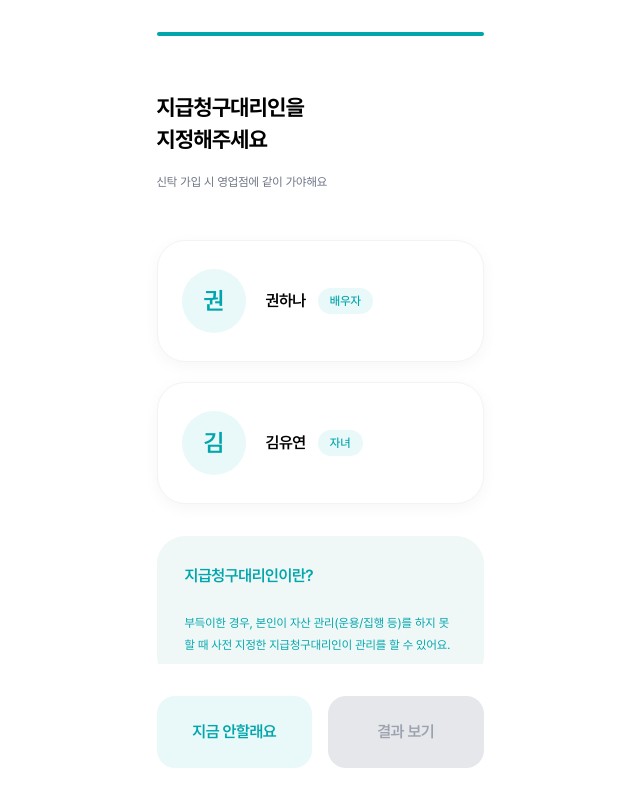
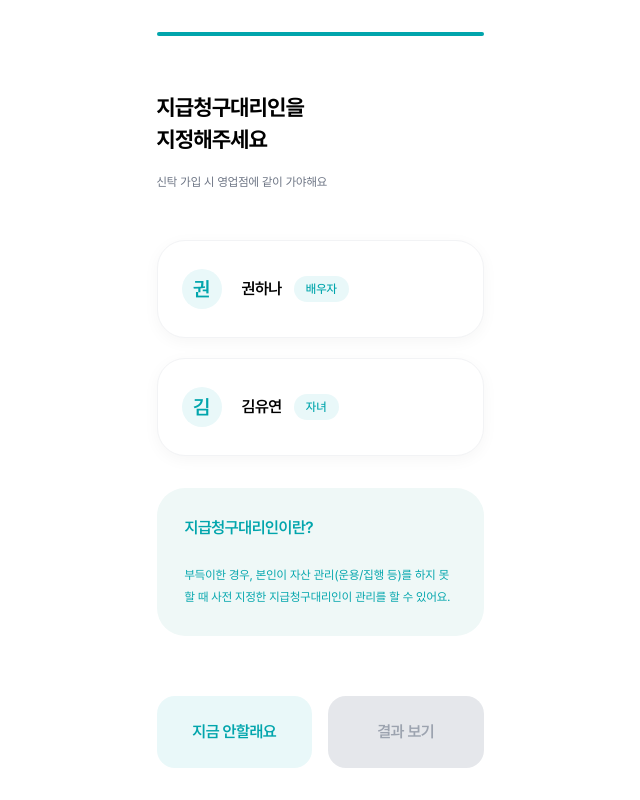
Before and after one commit to HanaroCare/hanaro-care-main, a Next.js app in the folder client/: page /asset/trust/select-agent in a window 1280 px wide. Shown: the whole page, without its empty margins (320-960 px from the left). Built offline with nearby package versions, Linux system fonts and the light colour scheme.

Commit message:
HN-16-fix/공통컴포넌트 추가

```diff
--- a/client/app/asset/components/trust/TrustInfoBox.tsx
+++ /dev/null
@@ -1,22 +0,0 @@
-type TrustInfoBoxProps = {
-  title: string;
-  desc: string;
-  className?: string;
-};
-
-export default function TrustInfoBox({
-  title,
-  desc,
-  className,
-}: TrustInfoBoxProps) {
-  return (
-    <div className={`rounded-[28px] bg-[#EFF8F7] px-7 py-7 ${className ?? ""}`}>
-      <p className="text-[16px] leading-6 font-semibold tracking-tight text-hana-ez-600">
-        {title}
-      </p>
-      <p className="mt-6 text-[12px] leading-5.5 font-normal tracking-snug text-hana-ez-600">
-        {desc}
-      </p>
-    </div>
-  );
-}
--- a/client/app/asset/components/trust/TrustNextButton.tsx
+++ /dev/null
@@ -1,24 +0,0 @@
-type TrustNextButtonProps = {
-  label?: string;
-  disabled?: boolean;
-  onClick?: () => void;
-};
-
-export default function TrustNextButton({
-  label = "다음으로",
-  disabled = false,
-  onClick,
-}: TrustNextButtonProps) {
-  return (
-    <button
-      type="button"
-      disabled={disabled}
-      onClick={onClick}
-      className={`h-14 w-full rounded-xl text-base leading-6 font-semibold tracking-tight transition ${
-        disabled ? "bg-[#E5E7EB] text-[#9CA3AF]" : "bg-hana-ez-600 text-white"
-      }`}
-    >
-      {label}
-    </button>
-  );
-}
--- a/client/app/asset/trust/operation-type/page.tsx
+++ b/client/app/asset/trust/operation-type/page.tsx
@@ -2,8 +2,8 @@
 
 import { useRouter } from "next/navigation";
 import { useState } from "react";
+import NextButton from "../../../../components/NextButton";
 import TrustChoiceStep from "../../components/trust/TrustChoiceStep";
-import TrustNextButton from "../../components/trust/TrustNextButton";
 import TrustProgressBar from "../../components/trust/TrustProgressBar";
 import TrustStepLayout from "../../components/trust/TrustStepLayout";
 
@@ -52,7 +52,7 @@ export default function OperationTypePage() {
 		<TrustStepLayout
 			footer={
 				<footer className="shrink-0 bg-white px-6 pb-8 pt-10">
-					<TrustNextButton
+					<NextButton
 						disabled={!selected}
 						onClick={() => router.push("/asset/trust/payout-type")}
 					/>
--- a/client/app/asset/trust/payout-type/page.tsx
+++ b/client/app/asset/trust/payout-type/page.tsx
@@ -2,8 +2,8 @@
 
 import { useRouter } from "next/navigation";
 import { useState } from "react";
+import NextButton from "../../../../components/NextButton";
 import TrustChoiceStep from "../../components/trust/TrustChoiceStep";
-import TrustNextButton from "../../components/trust/TrustNextButton";
 import TrustProgressBar from "../../components/trust/TrustProgressBar";
 import TrustStepLayout from "../../components/trust/TrustStepLayout";
 
@@ -30,7 +30,7 @@ export default function PayoutTypePage() {
 		<TrustStepLayout
 			footer={
 				<footer className="shrink-0 bg-white px-6 pb-8 pt-10">
-					<TrustNextButton
+					<NextButton
 						disabled={!selected}
 						onClick={() => router.push("/asset/trust/payout-use")}
 					/>
--- a/client/app/asset/trust/select-agent/page.tsx
+++ b/client/app/asset/trust/select-agent/page.tsx
@@ -2,7 +2,7 @@
 
 import { useRouter } from "next/navigation";
 import { useState } from "react";
-import TrustInfoBox from "../../components/trust/TrustInfoBox";
+import InfoBox from "../../../../components/InfoBox";
 import TrustProgressBar from "../../components/trust/TrustProgressBar";
 import TrustSkipNextFooter from "../../components/trust/TrustSkipNextFooter";
 import TrustStepLayout from "../../components/trust/TrustStepLayout";
@@ -48,14 +48,13 @@ export default function SelectAgentPage() {
 								key={agent.id}
 								type="button"
 								onClick={() => setSelected(agent.id)}
-								aria-pressed={isSelected}
-								className={`flex min-h-29.5 items-center rounded-[28px] px-6 py-7 text-left shadow-[0_4px_16px_rgba(0,0,0,0.04)] transition ${
+								className={`flex items-center rounded-[28px] px-6 py-7 text-left shadow-[0_4px_16px_rgba(0,0,0,0.04)] transition ${
 									isSelected
 										? "border border-hana-ez-600 bg-[#F5FFFE]"
 										: "border border-[#F2F3F5] bg-white"
 								}`}
 							>
-								<div className="flex h-16 w-16 shrink-0 items-center justify-center rounded-full bg-[#E9F8F9] text-[24px] leading-none font-semibold tracking-tight text-hana-ez-600">
+								<div className="flex h-10 w-10 shrink-0 items-center justify-center rounded-full bg-[#E9F8F9] text-[20px] leading-none font-semibold tracking-tight text-hana-ez-600">
 									{agent.initial}
 								</div>
 								<div className="ml-5 flex items-center gap-3">
@@ -71,7 +70,7 @@ export default function SelectAgentPage() {
 					})}
 				</div>
 
-				<TrustInfoBox
+				<InfoBox
 					title="지급청구대리인이란?"
 					desc="부득이한 경우, 본인이 자산 관리(운용/집행 등)를 하지 못할 때 사전 지정한 지급청구대리인이 관리를 할 수 있어요."
 					className="mt-8"
--- a/client/app/asset/trust/select-assets/page.tsx
+++ b/client/app/asset/trust/select-assets/page.tsx
@@ -2,7 +2,7 @@
 
 import { useRouter } from "next/navigation";
 import { useState } from "react";
-import TrustNextButton from "../../components/trust/TrustNextButton";
+import NextButton from "../../../../components/NextButton";
 import TrustProgressBar from "../../components/trust/TrustProgressBar";
 import TrustStepLayout from "../../components/trust/TrustStepLayout";
 import { formatKoreanAmount, parseKoreanAmount } from "../trustUtils";
@@ -33,7 +33,7 @@ export default function TrustAssetSelectPage() {
 		<TrustStepLayout
 			footer={
 				<footer className="bg-white px-6 pb-8 pt-10">
-					<TrustNextButton
+					<NextButton
 						label="연결하기"
 						disabled={selected.size === 0}
 						onClick={() => router.push("/asset/trust/start-timing")}
--- a/client/app/asset/trust/start-timing/page.tsx
+++ b/client/app/asset/trust/start-timing/page.tsx
@@ -2,7 +2,7 @@
 
 import { useRouter } from "next/navigation";
 import { useState } from "react";
-import TrustNextButton from "../../components/trust/TrustNextButton";
+import NextButton from "../../../../components/NextButton";
 import TrustProgressBar from "../../components/trust/TrustProgressBar";
 import TrustStepLayout from "../../components/trust/TrustStepLayout";
 
@@ -35,7 +35,7 @@ export default function TrustStartTimingPage() {
 		<TrustStepLayout
 			footer={
 				<footer className="shrink-0 bg-white px-6 pb-8 pt-10">
-					<TrustNextButton
+					<NextButton
 						disabled={!selected}
 						onClick={() => router.push("/asset/trust/operation-type")}
 					/>
--- /dev/null
+++ b/client/components/InfoBox.tsx
@@ -0,0 +1,18 @@
+type TrustInfoBoxProps = {
+	title: string;
+	desc: string;
+	className?: string;
+};
+
+export default function InfoBox({ title, desc, className }: TrustInfoBoxProps) {
+	return (
+		<div className={`rounded-[28px] bg-[#EFF8F7] px-7 py-7 ${className ?? ""}`}>
+			<p className="text-[16px] leading-6 font-semibold tracking-tight text-hana-ez-600">
+				{title}
+			</p>
+			<p className="mt-6 text-[12px] leading-5.5 font-normal tracking-snug text-hana-ez-600">
+				{desc}
+			</p>
+		</div>
+	);
+}
--- /dev/null
+++ b/client/components/NextButton.tsx
@@ -0,0 +1,24 @@
+type TrustNextButtonProps = {
+	label?: string;
+	disabled?: boolean;
+	onClick?: () => void;
+};
+
+export default function NextButton({
+	label = "다음으로",
+	disabled = false,
+	onClick,
+}: TrustNextButtonProps) {
+	return (
+		<button
+			type="button"
+			disabled={disabled}
+			onClick={onClick}
+			className={`h-14 w-full rounded-xl text-base leading-6 font-semibold tracking-tight transition ${
+				disabled ? "bg-[#E5E7EB] text-[#9CA3AF]" : "bg-hana-ez-600 text-white"
+			}`}
+		>
+			{label}
+		</button>
+	);
+}
```
